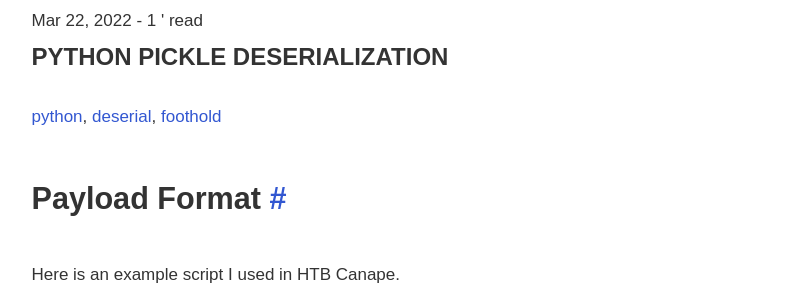
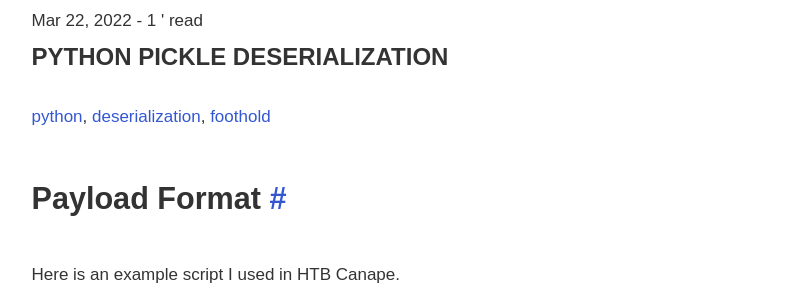
Before and after one commit to mvineza/spindel, a Jekyll site: the page built from _posts/2022-03-22-Python-Pickle-Deserialization.md, in a window 1280 px wide and 900 px high. Shown: the part 141-441 px from the top of the window, without its empty margins (243-1033 px from the left). Built offline with Jekyll 4.4.1, drawn with Linux system fonts in a browser that asks for light colours; comment, search, counter and statistics services are not loaded.

Commit message:
master: remove duplicate tag

```diff
--- a/_posts/2022-03-22-Python-Pickle-Deserialization.md
+++ b/_posts/2022-03-22-Python-Pickle-Deserialization.md
@@ -3,7 +3,7 @@ layout: post
 title: Python Pickle Deserialization
 description: Python Pickle Deserialization
 summary: Python Pickle Deserialization
-tags: [python,deserial,foothold]
+tags: [python,deserialization,foothold]
 minute: 1
 ---
 ## Payload Format
--- a/tag/deserial/index.html
+++ /dev/null
@@ -1,4 +0,0 @@
----
-layout: tag
-tag: deserial
----
```
